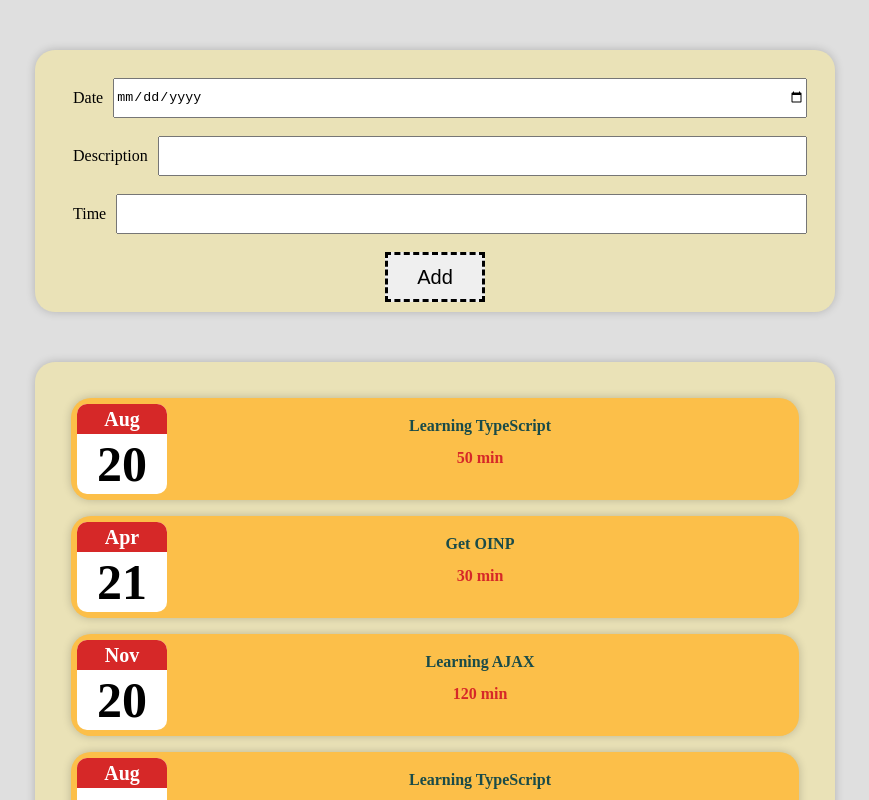
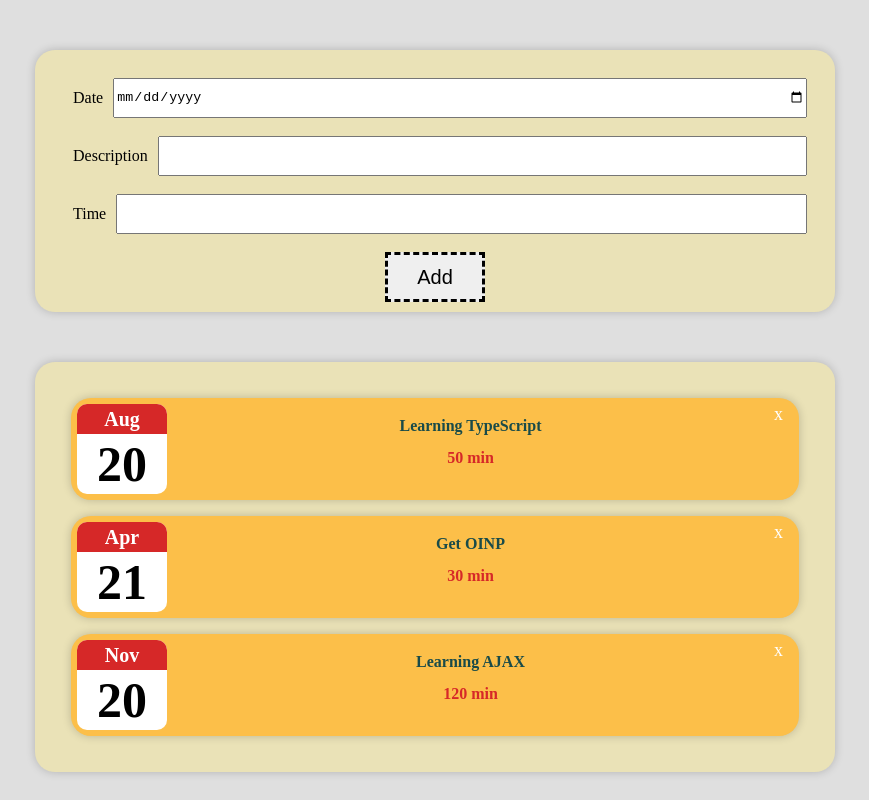
Before and after one commit to csyslow/log_practice, a React (Create React App) app: page / in a window 1280 px wide. Shown: the top 800 px of the page, without its empty margins (205-1074 px from the left). Built offline with nearby package versions, Linux system fonts and the light colour scheme.

Commit message:
Delet Logs finished

```diff
--- a/src/App.js
+++ b/src/App.js
@@ -25,7 +25,7 @@ const App = () => {
             time: '120'
         }
     ];
-    const [logsData,setLogsData] = useState(initialState)
+    const [logsData, setLogsData] = useState(initialState)
 
 
     const saveLogsHandler = (newLogsData) => {
@@ -34,9 +34,17 @@ const App = () => {
         console.log(logsData)
     }
 
+    const deleteLogHandler = (index) => {
+        setLogsData(prevState => {
+            const newLogs = [...prevState];
+            newLogs.splice(index,1);
+            return newLogs
+        });
+    }
+
     return <div className="app">
-        <LogsForm  onSaveLogs={saveLogsHandler}/>
-        <Logs logsData={logsData} />
+        <LogsForm onSaveLogs={saveLogsHandler} />
+        <Logs logsData={logsData} onDelete={deleteLogHandler} />
     </div>
 }
 
--- a/src/Components/Items/Items.css
+++ b/src/Components/Items/Items.css
@@ -22,3 +22,16 @@
 .time {
     color: #d62828;
 }
+
+.delete {
+    color: white;
+    font-size: 18px;
+    margin-right: 10px;
+    cursor: pointer;
+    transition: 0.5s;
+}
+
+.delete:hover {
+    color: #d62828;
+    transform: rotate(0.5turn);
+}
--- a/src/Components/Items/Items.js
+++ b/src/Components/Items/Items.js
@@ -4,14 +4,24 @@ import './Items.css'
 import Card from '../UI/Card/Card';
 
 const Items = (props) => {
+    const deleteHandler = (event) => {
+        const isDelete = confirm('You get lucky');
+        if (isDelete) {
+            props.onDelete(props.logIndex)
+        }
+    }
+
     return (
         <Card className='item'>
             {/* 日期容器 */}
-            <LogDate date={props.date}/>
+            <LogDate date={props.date} />
             {/* 事件 */}
             <div className='content'>
                 <h2 className='desc'>{props.desc}</h2>
                 <div className='time'>{props.time} min</div>
+            </div>
+            <div>
+                <div className='delete' onClick={deleteHandler}>x</div>
             </div>
         </Card>
     );
--- a/src/Components/Logs/Logs.js
+++ b/src/Components/Logs/Logs.js
@@ -7,13 +7,17 @@ const Logs = (props) => {
 
 
     {/* 遍历Data */ }
-    const logsItemData = props.logsData.map((item => <Items key={item.id} desc={item.desc} date={item.date} time={item.time} />));
+    const logsItemData = props.logsData.map(((item, index) => <Items
+    logIndex={index}
+    onDelete={props.onDelete}
+    key={item.id}
+    desc={item.desc}
+    date={item.date}
+    time={item.time} />));
 
     return (
         <Card className='logs'>
             {logsItemData}
-            {/* 属性名和参数名一样, 可以解构 */}
-            {props.logsData.map((item => <Items key={item.id} {...item} />))}
         </Card>
     );
 };
```
